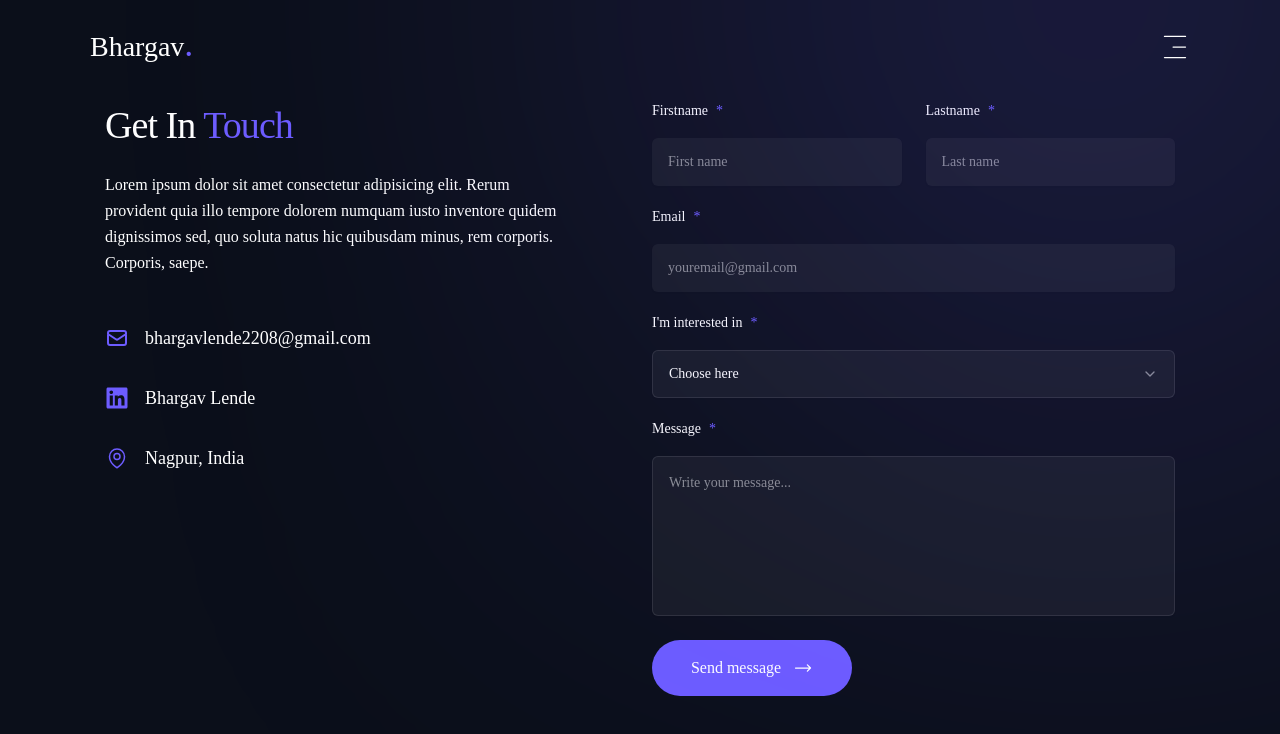
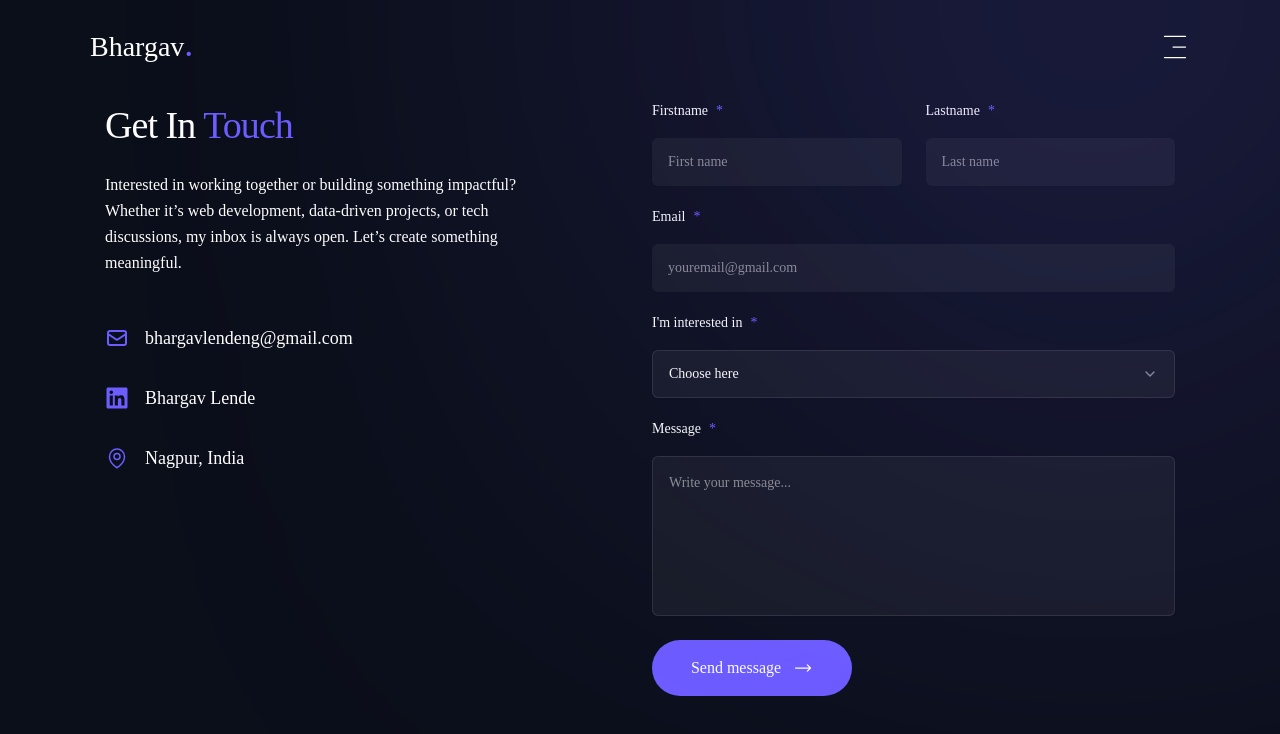
Before and after one commit to BhargavLende15/personal-portfolio, a Next.js app: page /contact in a window 1280 px wide. Shown: the top 734 px of the page. Built offline with nearby package versions, Linux system fonts and the light colour scheme; a web font is replaced by a local one.

Commit message:
commit 24: Contact & Certifications Page completed

```diff
--- a/app/certifications/page.jsx
+++ b/app/certifications/page.jsx
@@ -20,7 +20,7 @@ const certifications = [
     description: "Mastering data structures and algorithms using Java.",
     date: "2024",
     issuer: "NPTEL",
-    href: ""
+    href: "https://drive.google.com/file/d/1n1Z2J_Vfmc1wIZAzuh3wiB9NpNtiNpRp/view?usp=drive_link"
   },
   {
     icon: <FaUsersCog />,
@@ -36,7 +36,7 @@ const certifications = [
     description: "Building innovative solutions with a strong focus on UX and performance.",
     date: "2023",
     issuer: "Adobe",
-    href: ""
+    href: "https://drive.google.com/file/d/1wNAPsh1p3SSlKGymrmQuGB7dpWRNWC5c/view?usp=drive_link"
   },
   {
     icon: <FaJava />,
@@ -44,7 +44,7 @@ const certifications = [
     description: "Core Java concepts including OOP, syntax, and problem-solving.",
     date: "2023",
     issuer: "HackerRank",
-    href: ""
+    href: "https://drive.google.com/file/d/1b2nMORSRKAuQmjrySvbcgrrLPaPW6TAT/view?usp=drive_link"
   },
   {
     icon: <FaBrain />,
@@ -52,7 +52,7 @@ const certifications = [
     description: "Hands-on experience with machine learning concepts and applications.",
     date: "2022",
     issuer: "EduSkills",
-    href: ""
+    href: "https://drive.google.com/file/d/1sOByzw8RKAYRSjDDPqwp_Yt3BuwRYb-y/view?usp=drive_link"
   },
 ];
 
--- a/app/contact/page.jsx
+++ b/app/contact/page.jsx
@@ -96,7 +96,9 @@ const Contact = () => {
                     Get In <span className='text-accent'>Touch</span>
                   </h2>
                   <p className='max-w-[460px]'>
-                    Lorem ipsum dolor sit amet consectetur adipisicing elit. Rerum provident quia illo tempore dolorem numquam iusto inventore quidem dignissimos sed, quo soluta natus hic quibusdam minus, rem corporis. Corporis, saepe.
+                    Interested in working together or building something impactful?
+                    Whether it’s web development, data-driven projects, or tech discussions,
+                    my inbox is always open. Let’s create something meaningful.
                   </p>
                 </div>
                 {/* info */}
@@ -106,7 +108,7 @@ const Contact = () => {
                     <span className='text-accent'>
                       <HiOutlineMail className="text-2xl" />
                     </span>
-                    <span>bhargavlende2208@gmail.com</span>
+                    <span>bhargavlendeng@gmail.com</span>
                   </div>
                   {/* email */}
                   <div className='flex items-center gap-4 text-lg'>
--- a/app/page.jsx
+++ b/app/page.jsx
@@ -9,6 +9,7 @@ import Blob from "@/components/Blob";
 import Image from "next/image";
 import Platforms from "@/components/Platforms";
 import avatarImg from "@/public/assets/assets/avatar.png";
+import Link from "next/link";
 
 const Home = () => {
   return (
@@ -36,12 +37,14 @@ const Home = () => {
           <p className="max-w-[500px] mb-[44px]">
             I’m a Data Science student specializing in data analysis and visualization, with working knowledge of Web Development to deploy and present data-driven solutions effectively.
           </p>
+          <Link href="https://drive.google.com/file/d/1T5oJe9HxbgsNCJ-6MVgsnXl8GfCPg35d/view?usp=drive_link" target="_blank">
             <button className="btn btn-lg btn-accent mb-16">
               <div className="flex items-center gap-3">
                 <span>View Resume</span>
                 <MdArrowOutward className="text-xl" />
               </div>
             </button>
+          </Link>
 
           {/* contact info */}
           <div className="flex flex-col gap-4 mb-12 xl:mb-0">
@@ -50,7 +53,7 @@ const Home = () => {
               <span className="text-accent">
                 <HiOutlineMail className="text-xl" />
               </span>
-              <span>bhargavlende2208@gmail.com</span>
+              <span>bhargavlendeng@gmail.com</span>
             </a>
 
             <a href="https://www.linkedin.com/in/bhargav-lende-4b0232325/" target="_blank" rel="noopener noreferrer" className="flex items-center gap-4 text-lg hover:text-accent transition-colors">
```
Lines whose indentation alone changed are shown as unchanged.
